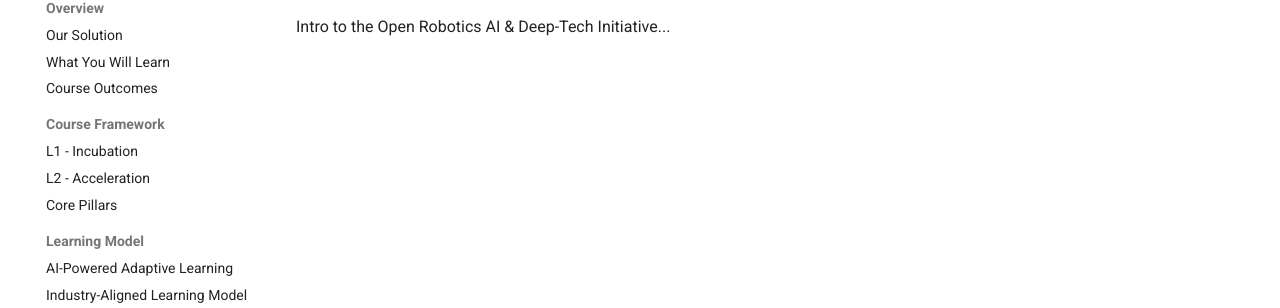
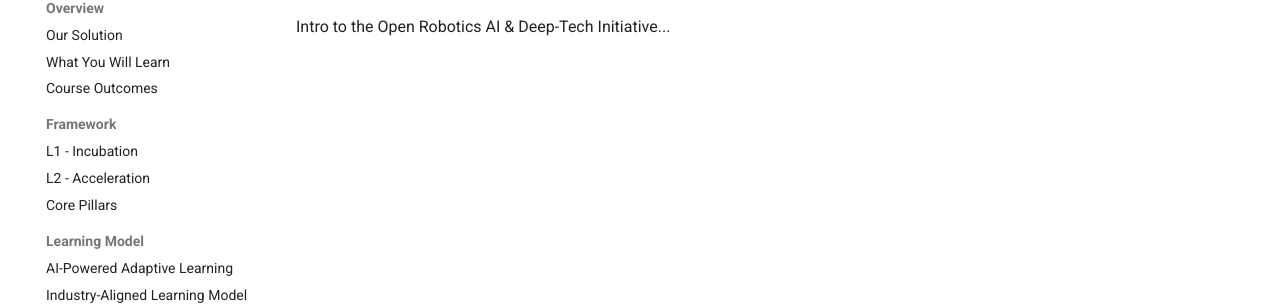
Before and after one commit to Merilynn-64/Botshare_document, an MkDocs documentation site: the page built from docs/overview.md, in a window 1280 px wide. Shown: the part 214-522 px from the top of the page. Built offline with MkDocs 1.6.1 and Material for MkDocs 9.7.7, drawn with Linux system fonts in a browser that asks for light colours.

Commit message:
Update mkdocs.yml

```diff
--- a/mkdocs.yml
+++ b/mkdocs.yml
@@ -47,7 +47,7 @@ nav:
           - What You Will Learn: what-you-will-learn.md
           - Course Outcomes: course-outcomes.md
 
-      - Course Framework:
+      - Framework:
           - L1 - Incubation: l1-incubation.md
           - L2 - Acceleration: l2-acceleration.md
           - Core Pillars: core-pillars.md
```
